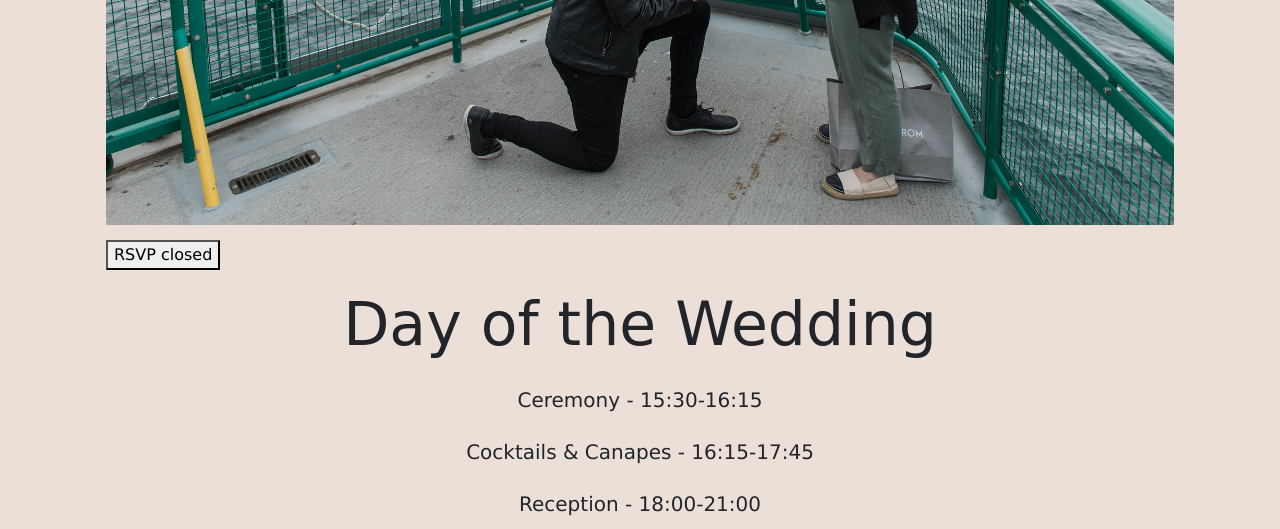
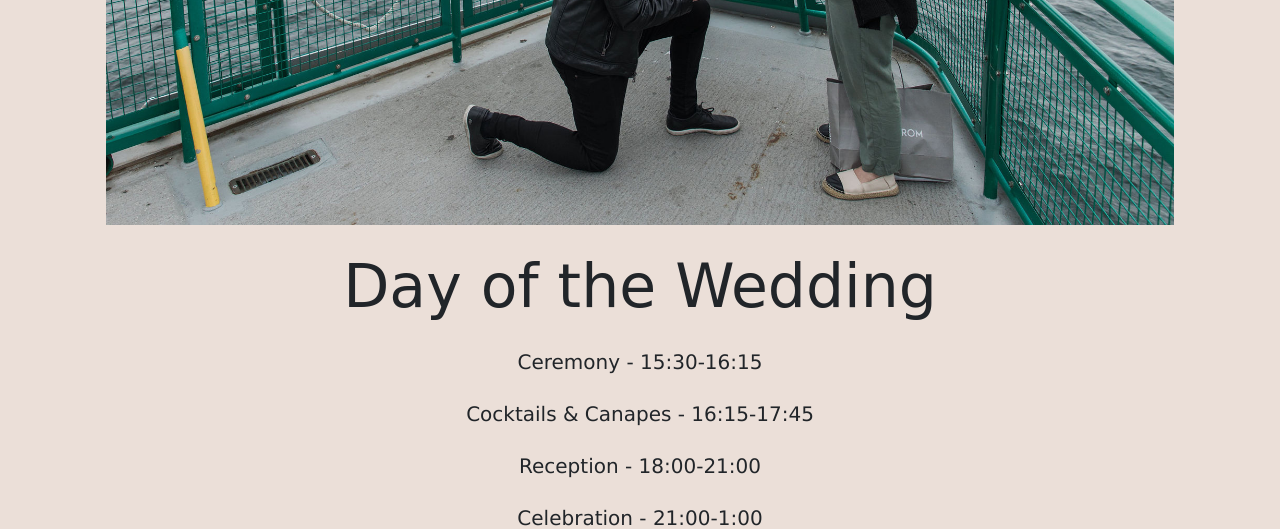
Before and after one commit to AustinMcLean/AuSam, a Django app: template main_app/templates/home.html in a window 1280 px wide. Shown: the part 749-1278 px from the top of the page. Run offline with Django 3.2, Linux system fonts and the light colour scheme; the template is opened without the code that fills it, so the values that code supplies are empty; some libraries are stand-ins or nearby versions.

Commit message:
Remove RSVP home button altogether

```diff
--- a/main_app/templates/home.html
+++ b/main_app/templates/home.html
@@ -2,9 +2,6 @@
 {% block content %}
 {% load static %}
 <img id="home-image" src="{% static 'page-specific/home/AustinandSamEngagement-web_res.jpg' %}" alt="Austin and Samantha engagement photo."/>
-<div id="rsvp-button-home">
-    <button type="button">RSVP closed</button>
-</div>
 <section id="wedding-day-schedule">
     <h2 class="wedding-schedule">Day of the Wedding</h2>
 
```
